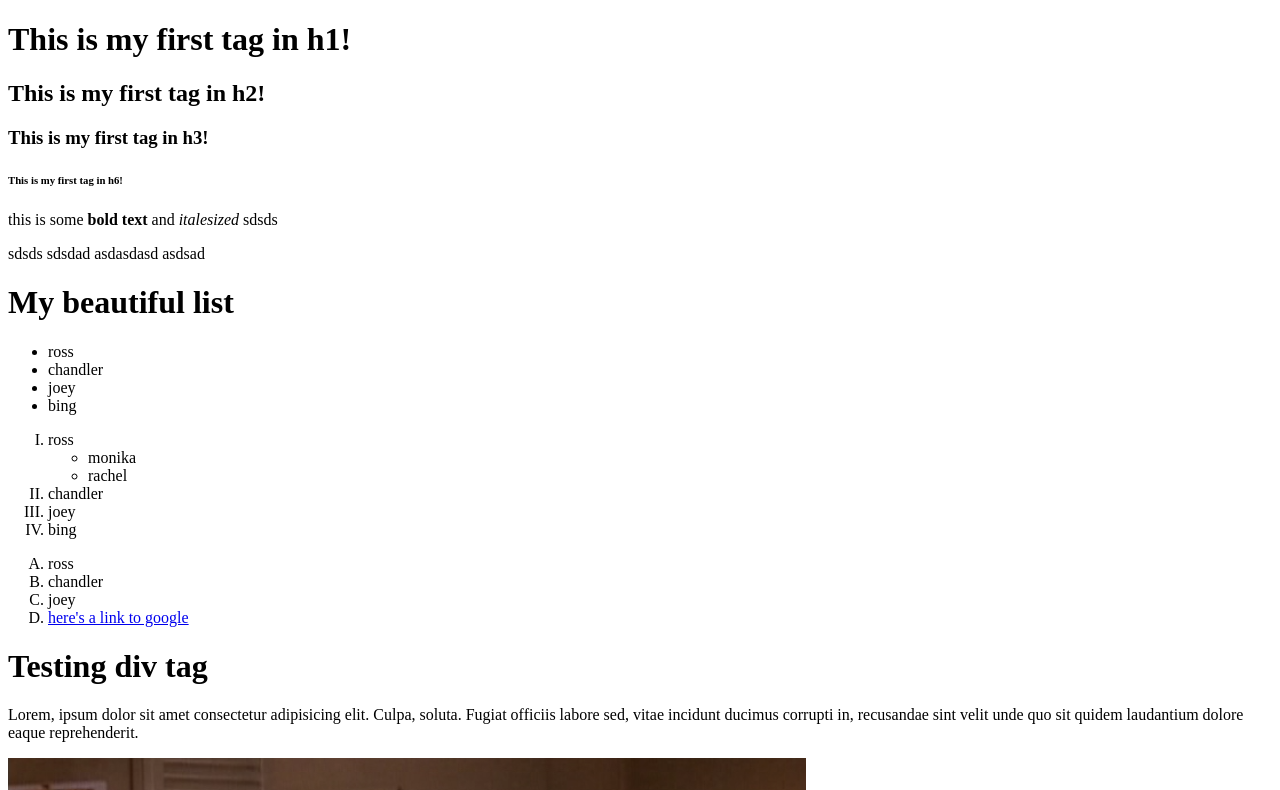
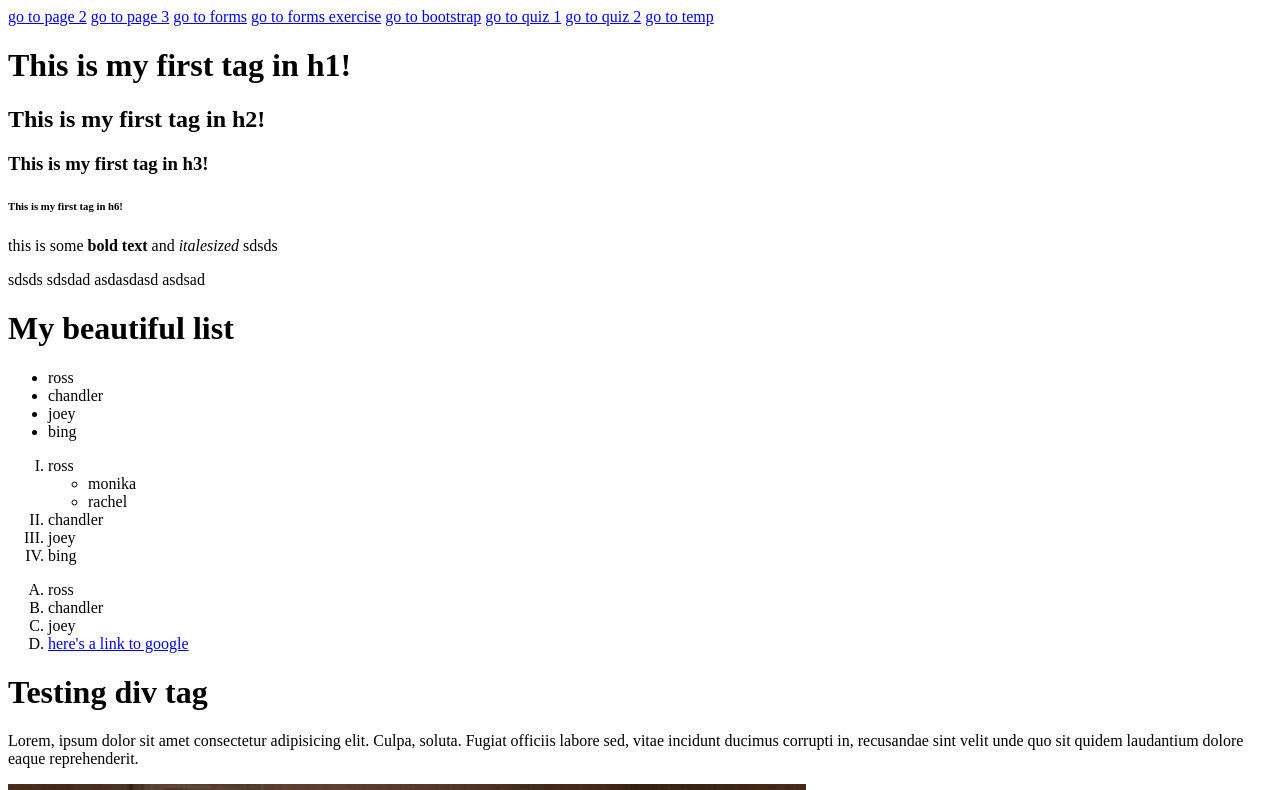
Before and after one commit to dinobing/dinobing.github.io, a plain HTML site: page index.html in a window 1280 px wide. Shown: the top 790 px of the page. Drawn offline with Linux system fonts and the light colour scheme.

Commit message:
added links on index.html

```diff
--- a/index.html
+++ b/index.html
@@ -7,6 +7,14 @@
 </head>
 
 <body>
+    <a href="page2.html">go to page 2</a>
+    <a href="page3.html">go to page 3</a>
+    <a href="forms.html">go to forms</a>
+    <a href="forms-exercise.html">go to forms exercise</a>
+    <a href="bootstrap.html">go to bootstrap</a>
+    <a href="quiz1.html">go to quiz 1</a>
+    <a href="quiz2.html">go to quiz 2</a>
+    <a href="temp.html">go to temp</a>
 
     <h1>This is my first tag in h1!</h1>
     <h2>This is my first tag in h2!</h2>
```
